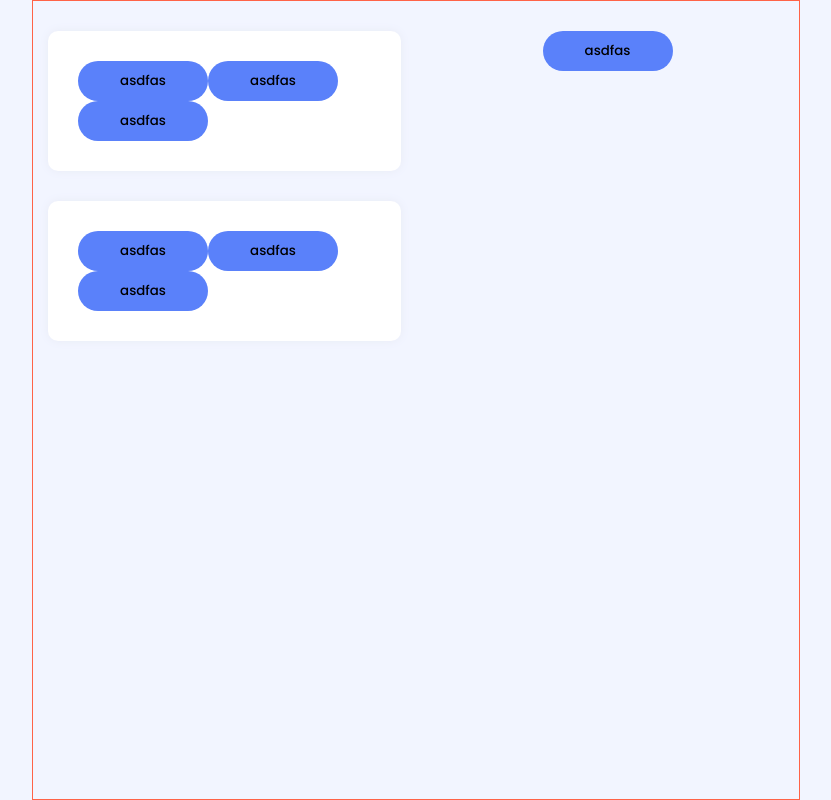
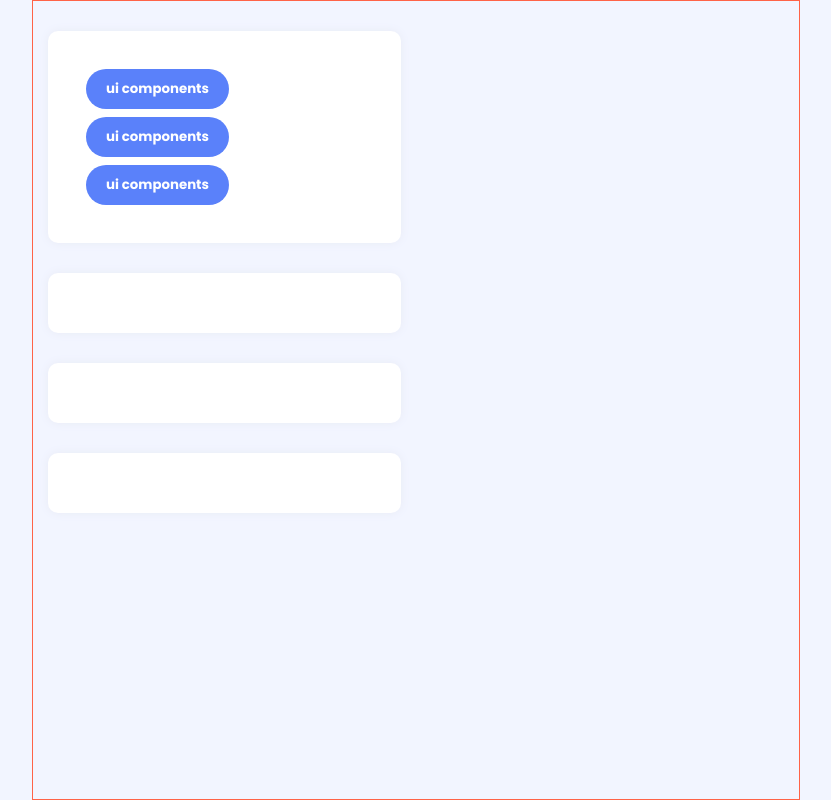
Before and after one commit to kangsinbeom/hh99-chap3, a React (Create React App) app: page / in a window 1280 px wide. Shown: the whole page, without its empty margins (224-1055 px from the left). Built offline with nearby package versions, Linux system fonts and the light colour scheme.

Commit message:
button 만드는 중

```diff
--- a/package.json
+++ b/package.json
@@ -3,6 +3,9 @@
   "version": "0.1.0",
   "private": true,
   "dependencies": {
+    "@fortawesome/fontawesome-svg-core": "^6.4.0",
+    "@fortawesome/free-solid-svg-icons": "^6.4.0",
+    "@fortawesome/react-fontawesome": "^0.2.0",
     "@testing-library/jest-dom": "^5.14.1",
     "@testing-library/react": "^13.0.0",
     "@testing-library/user-event": "^13.2.1",
--- a/public/index.html
+++ b/public/index.html
@@ -6,12 +6,6 @@
         <meta name="viewport" content="width=device-width, initial-scale=1" />
         <meta name="theme-color" content="#000000" />
         <meta name="description" content="Web site created using create-react-app" />
-        <!-- <link rel="preconnect" href="https://fonts.googleapis.com" />
-        <link rel="preconnect" href="https://fonts.gstatic.com" crossorigin />
-        <link
-            href="https://fonts.googleapis.com/css2?family=Poppins:wght@100;300;500;700&display=swap"
-            rel="stylesheet"
-        /> -->
         <!--
       manifest.json provides metadata used when your web app is installed on a
       user's mobile device or desktop. See https://developers.google.com/web/fundamentals/web-app-manifest/
--- a/src/components/Button.jsx
+++ b/src/components/Button.jsx
@@ -1,15 +1,66 @@
 import React from 'react';
 import { styled } from 'styled-components';
 import { blueColor } from '../utils/GlobalSytle';
-function Button() {
-    return <ButtonStyle>asdfas</ButtonStyle>;
-}
+import { Heart } from '../assets/icons';
+// function Button({ children }) {
+//     return <ButtonStyle>{children}</ButtonStyle>;
+// }
+
+// const Button = ({ children, ...restProps }) => {
+//     return (
+//         <ButtonStyle {...restProps}>
+//             <Heart /> {children} <Heart />
+//         </ButtonStyle>
+//     );
+// };
 
 const ButtonStyle = styled.button`
-    width: 130px;
+    /* width: 130px; */
     height: 40px;
+    padding: 10px 20px;
+    margin: 8px;
     background-color: ${blueColor[1]};
     border-radius: 25px;
+    color: #fff;
+    display: flex;
+    justify-content: space-between;
+    align-items: center;
+    white-space: nowrap;
+    font-weight: 700;
+    gap: 20px;
 `;
 
+// const TextButton = ({ children, ...restProps }) => {
+//     return (
+//         <Button {...restProps} $bc="#55efc4" $activebc="#00b894">
+//             {children}
+//         </Button>
+//     );
+// };
+export const Button = ({ children }) => {
+    return (
+        <ButtonStyle $bc="#55efc4" $activebc="#00b894">
+            {children}
+        </ButtonStyle>
+    );
+};
+// const FirstIconButton = ({ children, Icon }) => {
+//     return (
+//         <Button {...restProps} $bc="red" $activebc="#ffb894" $outlined>
+//             {children}
+//         </Button>
+//     );
+// };
+// //[ ]화면 사이즈에 따라 버튼이 아이콘 버튼으로
+// const IconButton = ({ children }) => {
+//     return (
+//         <Button {...restProps} $bc="#55efc4" $activebc="#00b894" $outlined>
+//             {children}
+//         </Button>
+//     );
+// };
+
+// const IconText = IconTextButton;
+// const Button = { IconText };
+
 export default Button;
--- a/src/layout/Left.jsx
+++ b/src/layout/Left.jsx
@@ -5,15 +5,13 @@ function Left(props) {
     return (
         <div>
             <UiBox>
-                <Button></Button>
-                <Button></Button>
-                <Button></Button>
+                <Button>ui components</Button>
+                <Button>ui components</Button>
+                <Button>ui components</Button>
             </UiBox>
-            <UiBox>
-                <Button></Button>
-                <Button></Button>
-                <Button></Button>
-            </UiBox>
+            <UiBox></UiBox>
+            <UiBox></UiBox>
+            <UiBox></UiBox>
         </div>
     );
 }
--- a/src/layout/Right.jsx
+++ b/src/layout/Right.jsx
@@ -1,12 +1,8 @@
-import React from "react";
-import Button from "../components/Button";
+import React from 'react';
+import Button from '../components/Button';
 
 function Right(props) {
-  return (
-    <div>
-      <Button></Button>
-    </div>
-  );
+    return <div></div>;
 }
 
 export default Right;
```
Also changed, not shown: 1 other file (tests, documents, lock files or other folders).
